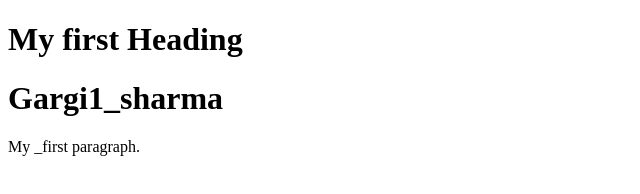
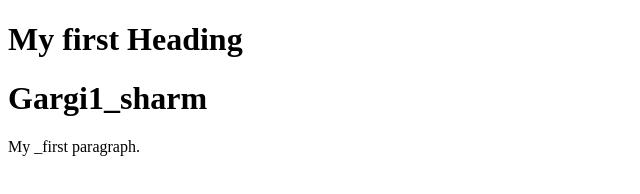
Before and after one commit to gargisharma20/newdocker, a plain HTML site: page index.html in a window 1280 px wide. Shown: the full height of the page, 0-640 px from the left. Drawn offline with Linux system fonts and the light colour scheme.

Commit message:
Update index.html

```diff
--- a/index.html
+++ b/index.html
@@ -3,7 +3,7 @@
 <body>
 
 <h1>My first Heading</h1>
-  <h1>Gargi1_sharma</h1>
+  <h1>Gargi1_sharm</h1>
 
 <p>My _first paragraph.</p>
 
```
